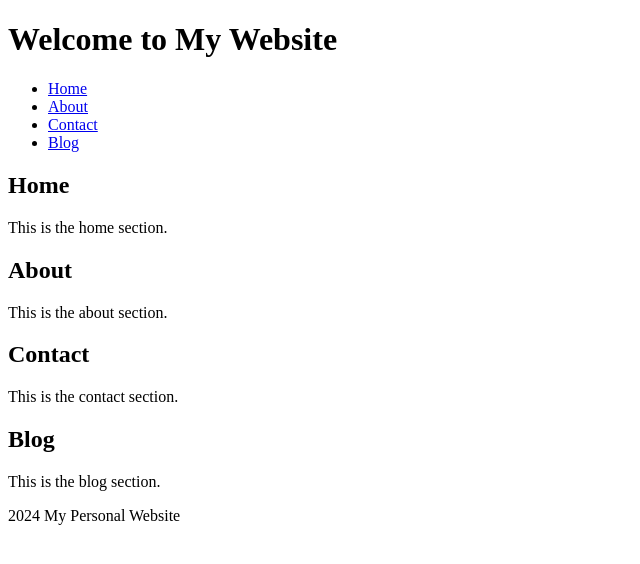
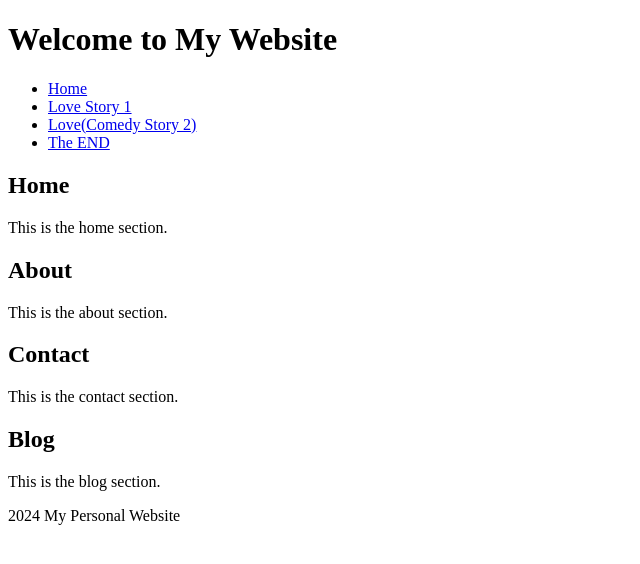
Before and after one commit to rsdpraneeth/Web-Dev-Minor, a plain HTML site: page index.html in a window 1280 px wide. Shown: the whole page, without its empty margins (0-640 px from the left). Drawn offline with Linux system fonts and the light colour scheme.

Commit message:
Update index.html

```diff
--- a/index.html
+++ b/index.html
@@ -17,7 +17,7 @@ Hello! I am Datta Praneeth
 <head>
 <meta charset="UTF-8">
 <meta name="viewport" content="width=device-width, initial-scale=1.0">
-<title>My Personal Website</title>
+<title>Welcome to Datta's Website</title>
 </head>
 <body>
 <header>
@@ -25,9 +25,9 @@ Hello! I am Datta Praneeth
 <nav>
 <ul>
 <li><a href="#home">Home</a></li>
-<li><a href="#about">About</a></li>
-<li><a href="#contact">Contact</a></li>
-<li><a href="#blog">Blog</a></li>
+<li><a href="#about">Love Story 1</a></li>
+<li><a href="#contact">Love(Comedy Story 2)</a></li>
+<li><a href="#blog">The END</a></li>
 </ul>
 </nav>
 </header>
```
